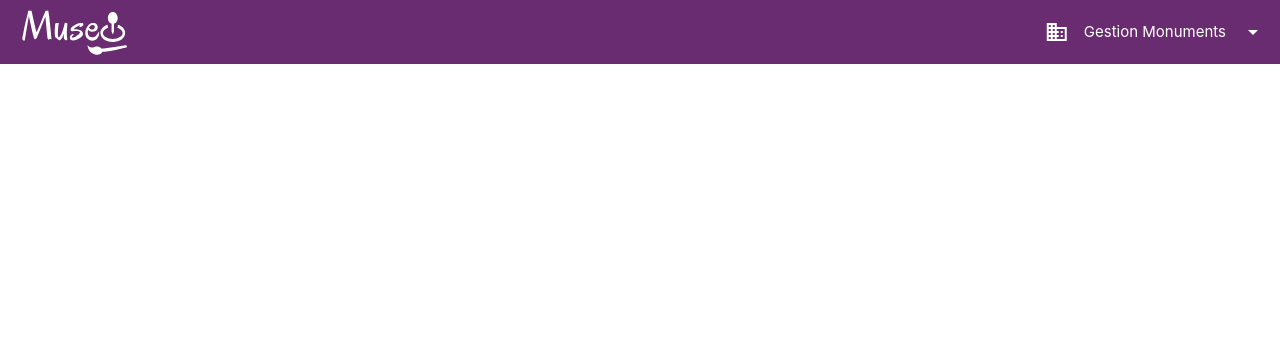
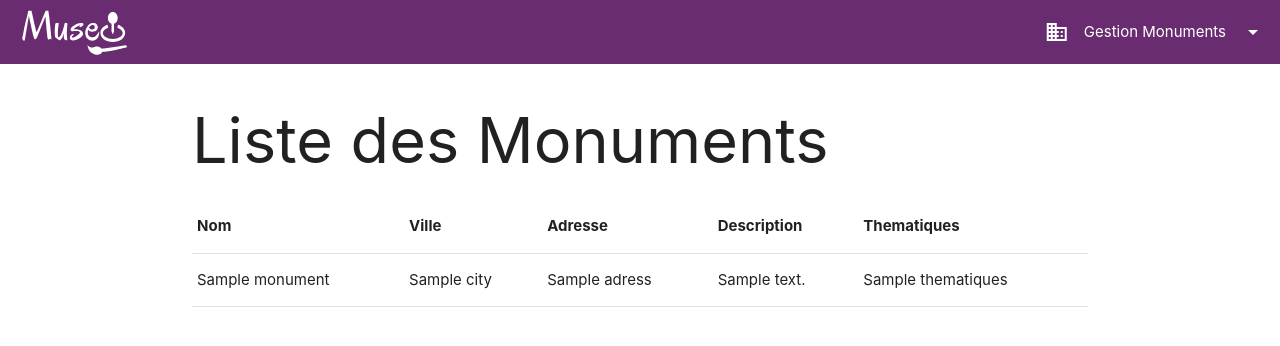
Before and after one commit to AlbanRenahy/museo, a Symfony app: template templates/main/index.html.twig in a window 1280 px wide. Shown: the top 346 px of the page. Run offline with Twig, Linux system fonts and the light colour scheme; the template is opened without the code that fills it: most values are stand-ins (such as "Sample title", 1, 10 or a date in 2020); some libraries are stand-ins or nearby versions.

Commit message:
display monuments in homepage of backoffice

```diff
--- a/templates/main/index.html.twig
+++ b/templates/main/index.html.twig
@@ -1,6 +1,38 @@
-{% include 'base.html.twig' %}
+{% extends 'base.html.twig' %}
+
+{% block title %}Museo{% endblock %}
 
 {% block body %}
+    <h1>Liste des Monuments</h1>
 
-
+    <table class="table">
+        <thead>
+            <tr>
+                {# <th>Id</th> #}
+                <th>Nom</th>
+                <th>Ville</th>
+                <th>Adresse</th>
+                <th>Description</th>
+                <th>Thematiques</th>
+            </tr>
+        </thead>
+        <tbody>
+        {% for monument in monuments %}
+            <tr>
+                {# <td>{{ monument.id }}</td> #}
+                <td>{{ monument.name }}</td>
+                <td>{{ monument.city }}</td>
+                <td>{{ monument.adress }}</td>
+                <td>{{ monument.description }}</td>
+                <td>{{ monument.thematiques }}</td>
+            </tr>
+        {% else %}
+            <tr>
+                <div class="alert alert-warning">
+                    Aucun monument trouver
+                </div>
+            </tr>
+        {% endfor %}
+        </tbody>
+    </table>
 {% endblock %}
```
Also changed, not shown: src/Controller/MainController.php (+3 -4 lines).
